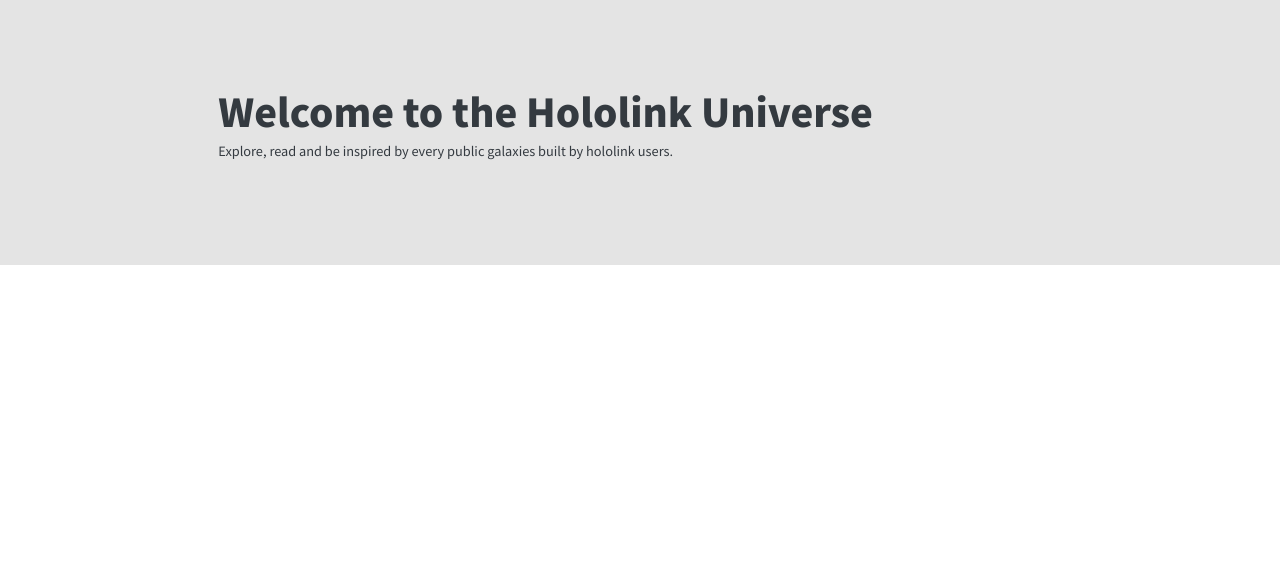
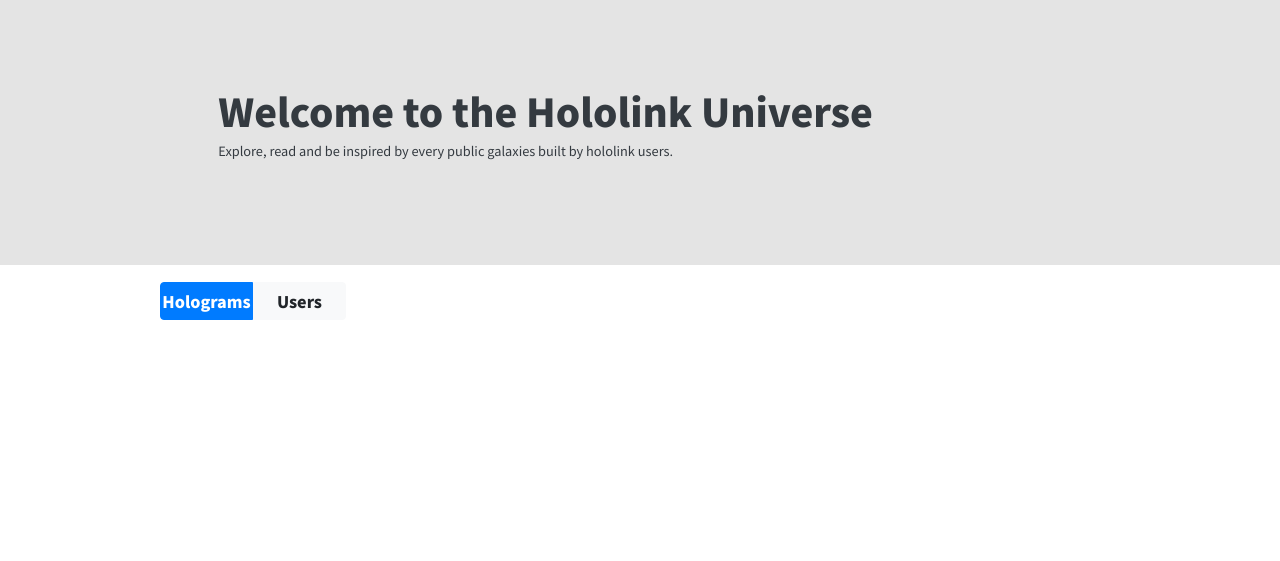
Before and after one commit to EiffelFly/hololink-main-frame, a Django app: page /explore/ in a window 1280 px wide. Shown: the part 57-618 px from the top of the page. Run offline with Django 3.2, Linux system fonts and the light colour scheme; some libraries are stand-ins or nearby versions.

Commit message:
Minor:Templates - added explore side by side button

```diff
--- a/hololink/project/templates/project_dashboard_navbar.html
+++ b/hololink/project/templates/project_dashboard_navbar.html
@@ -27,7 +27,7 @@
 <div class="row d-flex" style="padding: 2rem 4rem">
     <div class="col mr-auto d-flex">
         <img src="{% static 'img/archive.svg' %}" width="25" height="25" style="margin: auto 1rem auto 0">
-        <span><a href="#" style="font-size: 1.5rem;">{{ user.username }}</a></span>
+        <span><a href="{% url 'user_dashboard' user.profile.slug %}" style="font-size: 1.5rem;">{{ user.username }}</a></span>
         <span style="padding: 0 0.5vw; font-size: 1.5rem;"> / </span>
         <span><a href="#" style="font-size: 1.5rem;">{{ project.name }}</a></span>
     </div>
--- a/hololink/templates/explore.html
+++ b/hololink/templates/explore.html
@@ -14,6 +14,13 @@
         </div>
         <div class="col-md-2" style="margin-top: 5.5rem;"></div>
     </div>
+    <div class="row" style="margin-top: 1rem; padding: 0 10rem;">
+        <div class="col mr-auto d-flex flex-row" style="height: 2.5rem;">
+            <a href='{% url "explore" %}' class="btn btn-block btn-primary" style="width:20%; padding:6px 0px; font-family:'Noto Sans TC', sans-serif; font-weight: 900; border-top-right-radius: 0; border-bottom-right-radius: 0; margin: auto 0;">Holograms</a>
+            <a href='#' class="btn btn-block btn-light" style="width: 20%; padding:6px 0px; font-family:'Noto Sans TC', sans-serif; font-weight: 900; margin-top: 0; border-top-left-radius: 0;border-bottom-left-radius: 0; margin: auto 0;">Users</a>
+        </div>
+        <div class="col ml-auto"></div>
+    </div>
 </div>
 
 {% endblock %}
```
